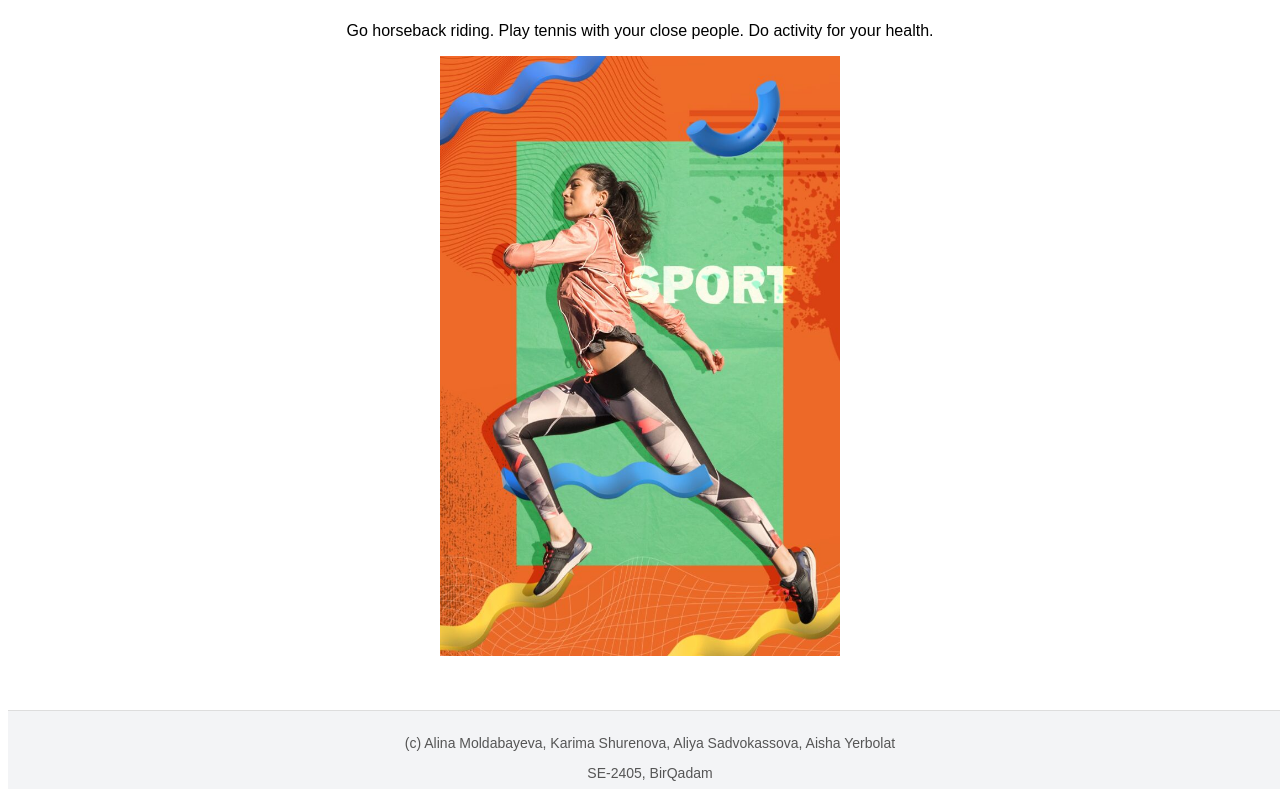
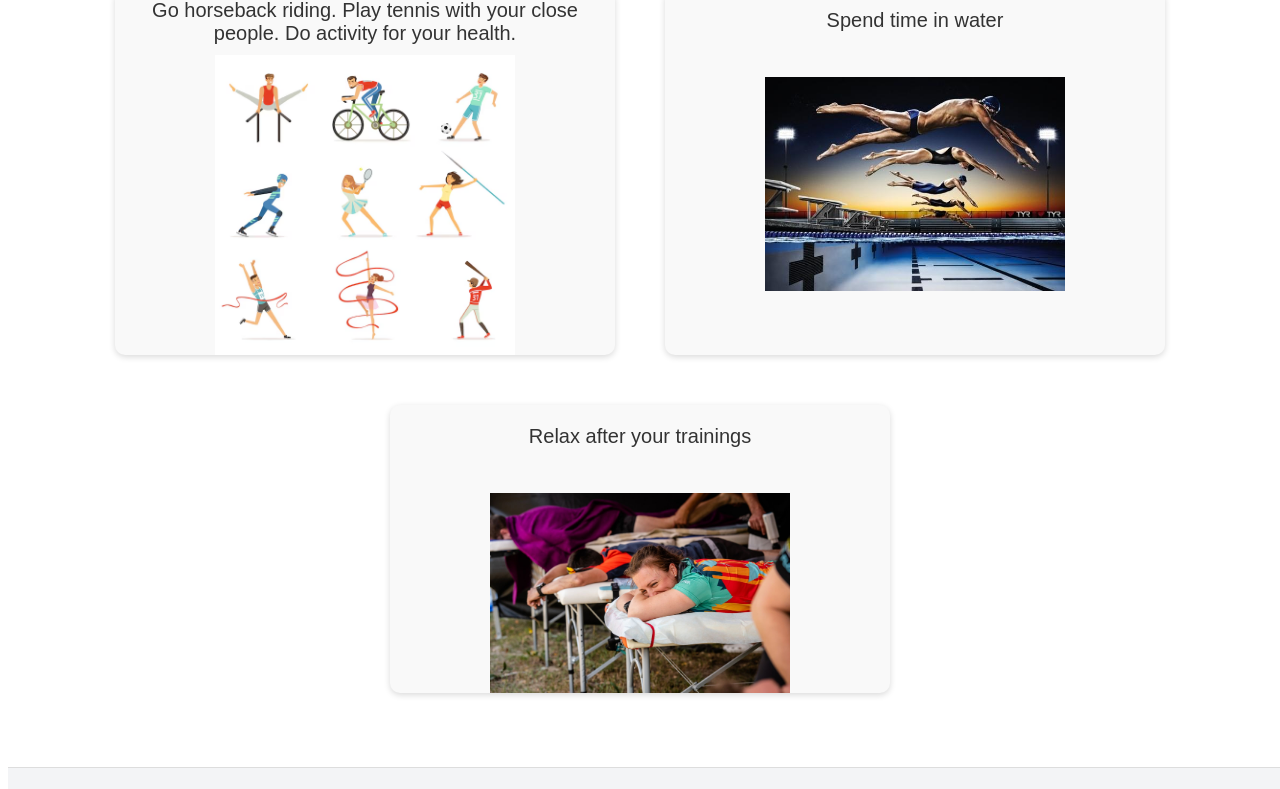
Before and after one commit to Alinaa111/assignment2_web, a plain HTML site: page index.html in a window 1280 px wide. Shown: the part 218-1007 px from the top of the page. Drawn offline with Linux system fonts and the light colour scheme.

Commit message:
created flexbox layout in home page

```diff
--- a/index.html
+++ b/index.html
@@ -14,17 +14,26 @@
   <main>
     <section>
       <h1>Welcome to Our Fitness Website</h1>
+      <h3>Make your leisure time interesting</h3>
     </section>
-    <div>
-      <div class="description1">
+    <div class="home_page-cards">
+      <div class="description1_card">
           <div>
-            <p>Make your leisure time interesting</p>
             <p>Go horseback riding. Play tennis with your close people. Do activity for your health.</p>
           </div>
-          <img src="images/image home page.jpg" alt="woman is running" >
+          <img src="images/home-page_2.jpg" alt="people are doing sport" >
       </div>
-      <div>
-
+      <div class="description2_card">
+          <div>
+            <p>Spend time in water</p>
+          </div>
+          <img src="images/sport-reklama.jpg" alt="swimmers">
+      </div>
+      <div class="description3_card">
+          <div>
+            <p>Relax after your trainings</p>
+          </div>
+          <img src="images/img-relax.jpeg" alt="relax moment">
       </div>
     </div>
 
--- a/styles/shared.css
+++ b/styles/shared.css
@@ -3,19 +3,56 @@ body {
     padding-top: 70px;
 }
 
-.description1 {
-    display: flex;
-    flex-direction: column;
-    align-items: center;
+.home_page-cards {
+  display: flex;
+  justify-content: center;
+  flex-wrap: wrap;
+  gap: 50px;
+  padding: 20px;
 }
-.description1 p:first-child {
-    font-size: 30px;
-    text-align: center;
+
+.home_page-cards > div {
+  flex: 1 1 400px;
+  max-width: 500px;
+  background: #f9f9f9;
+  border-radius: 10px;
+  overflow: hidden;
+  box-shadow: 0 2px 6px rgba(0,0,0,0.15);
+  display: flex;
+  flex-direction: column;
+  align-items: center;
+  text-align: center;
 }
-.description1 img {
-    width: 400px;
-    height: 600px;
+
+.home_page-cards p {
+  font-size: 20px;
+  margin: 10px;
+  color: #333;
 }
+
+.home_page-cards img {
+  max-width: 300px;
+  width: 100%;
+  height: auto;
+  object-fit: cover;
+}
+
+.description2_card img {
+  margin-top: 35px;
+}
+
+.description3_card img {
+  margin-top: 35px;
+}
+
+.description2_card p {
+  margin-top: 20px;
+}
+
+.description3_card p {
+  margin-top: 20px;
+}
+
 .nav_links {
     display: flex;
     justify-content: space-between;
```
Also changed, not shown: pages/aliya-profile.html (+4 -0 lines), images/home-page_2.jpg (renamed from images/home page#2.jpg), images/img-relax.jpeg (added), images/sport-reklama.jpg (added).
